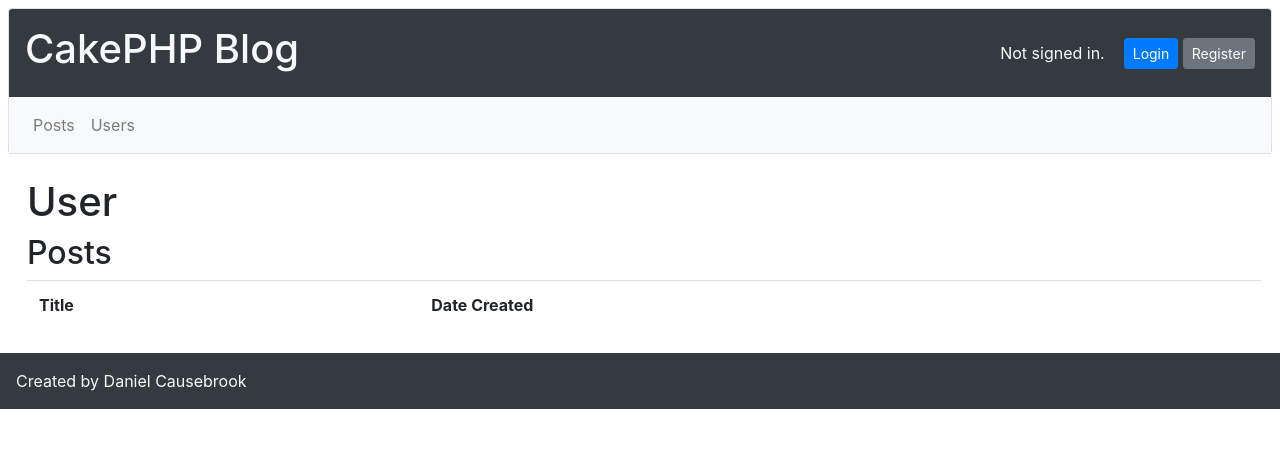
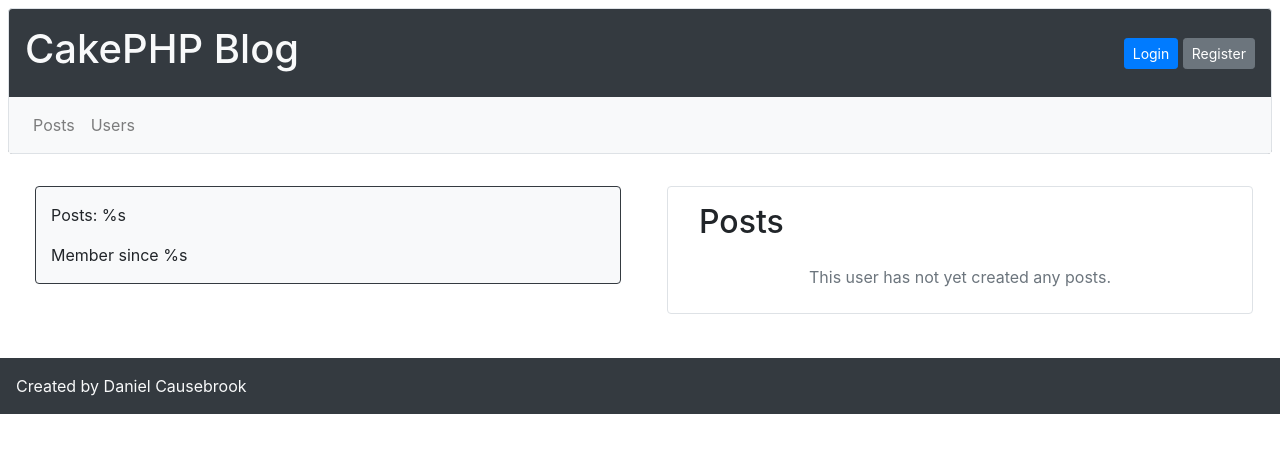
Before and after one commit to DanielCausebrook/cakephp-blog, a CakePHP app: the page made by app/View/Users/view.ctp in a window 1280 px wide. Shown: the top 453 px of the page. Run offline with PHP 8.4 and a stand-in for CakePHP, Linux system fonts and the light colour scheme; the template is opened without the code that fills it, so the values that code supplies are empty; some libraries are stand-ins or nearby versions.

Commit message:
Style user view and post add/edit

```diff
--- a/app/Controller/UsersController.php
+++ b/app/Controller/UsersController.php
@@ -40,10 +40,11 @@
      * @throws NotFoundException
      */
     public function view($id = null) {
-        $user = $this->User->getById($id, array('UserPosts'));
+        $user = $this->User->getById($id, array('UserPosts', 'UserRole'));
 
         $this->set('user', $user['User']);
         $this->set('posts', $user['UserPosts']);
+        $this->set('role', $user['UserRole']);
     }
 
     /**
--- a/app/View/Layouts/default.ctp
+++ b/app/View/Layouts/default.ctp
@@ -45,14 +45,16 @@
                 <h1>CakePHP Blog</h1>
             </div>
             <?php if(AuthComponent::user('id')) { ?>
-                <div class="col-auto p-1"><?= __("Signed in as %s.", h(AuthComponent::user('username'))) ?></div>
+                <div class="col-auto p-1"><h3><?= __("%s", h(AuthComponent::user('username'))) ?></h3></div>
                 <div class="col-auto mr-3">
+                    <?= $this->Html->link(__('My Account'),
+                        array('controller' => 'users', 'action' => 'view', AuthComponent::user('id')),
+                        array('class' => 'btn btn-primary btn-sm')) ?>
                     <?= $this->Html->link(__('Sign Out'),
                         array('controller' => 'users', 'action' => 'logout'),
-                        array('class' => 'btn btn-primary btn-sm')) ?>
+                        array('class' => 'btn btn-secondary btn-sm')) ?>
                 </div>
             <?php } else { ?>
-                <div class="col-auto p-1"><?= __("Not signed in.") ?></div>
                 <div class="col-auto mr-3">
                     <?= $this->Html->link(__('Login'),
                         array('controller' => 'users', 'action' => 'login'),
@@ -85,7 +87,7 @@
         <?= $this->fetch('content') ?>
     </section>
 </div>
-<footer class="container-fluid p-3 text-light bg-dark">
+<footer class="container-fluid p-3 mt-4 text-light bg-dark">
     Created by Daniel Causebrook
 </footer>
 <script src="https://code.jquery.com/jquery-3.3.1.slim.min.js" integrity="sha384-q8i/X+965DzO0rT7abK41JStQIAqVgRVzpbzo5smXKp4YfRvH+8abtTE1Pi6jizo" crossorigin="anonymous"></script>
--- a/app/View/Users/view.ctp
+++ b/app/View/Users/view.ctp
@@ -1,11 +1,26 @@
 <?php
 /** @var $user array */
 /** @var $posts array */
+/** @var $role array */
 ?>
-
-<h1>User <?= $user['username'] ?></h1>
-
-<h2>Posts</h2>
+<div class="row">
+    <div class="col">
+        <div class="row m-2 border border-dark rounded bg-light">
+            <div class="col">
+                <h1 class="mt-2 text-center font-weight-bold"><?= h($user['username']) ?></h1>
+                <p class="text-muted text-center"> <?= h($role["name"]) ?></p>
+                <p><?= __('Posts: %s', count($posts)) ?> </p>
+                <p><?= __('Member since %s', $user['created']) ?></p>
+            </div>
+        </div>
+    </div>
+    <div class="col">
+        <div class="row m-2 p-2 border rounded">
+            <div class="col">
+                <h2 class="m-2 mb-4">Posts</h2>
+                <?php if(count($posts) === 0) { ?>
+                    <p class="text-muted text-center"><?= __('This user has not yet created any posts.') ?></p>
+                <?php } else { ?>
                     <table class="table">
                         <tr>
                             <th>Title</th>
@@ -22,5 +37,9 @@
                         endforeach;
                         unset($post);
                         ?>
-
                     </table>
+                <?php } ?>
+            </div>
+        </div>
+    </div>
+</div>
```
Also changed, not shown: app/View/Posts/add.ctp (+11 -3 lines), app/View/Posts/edit.ctp (+18 -2 lines), app/View/Posts/view.ctp (+21 -15 lines). Lines whose indentation alone changed are shown as unchanged.
